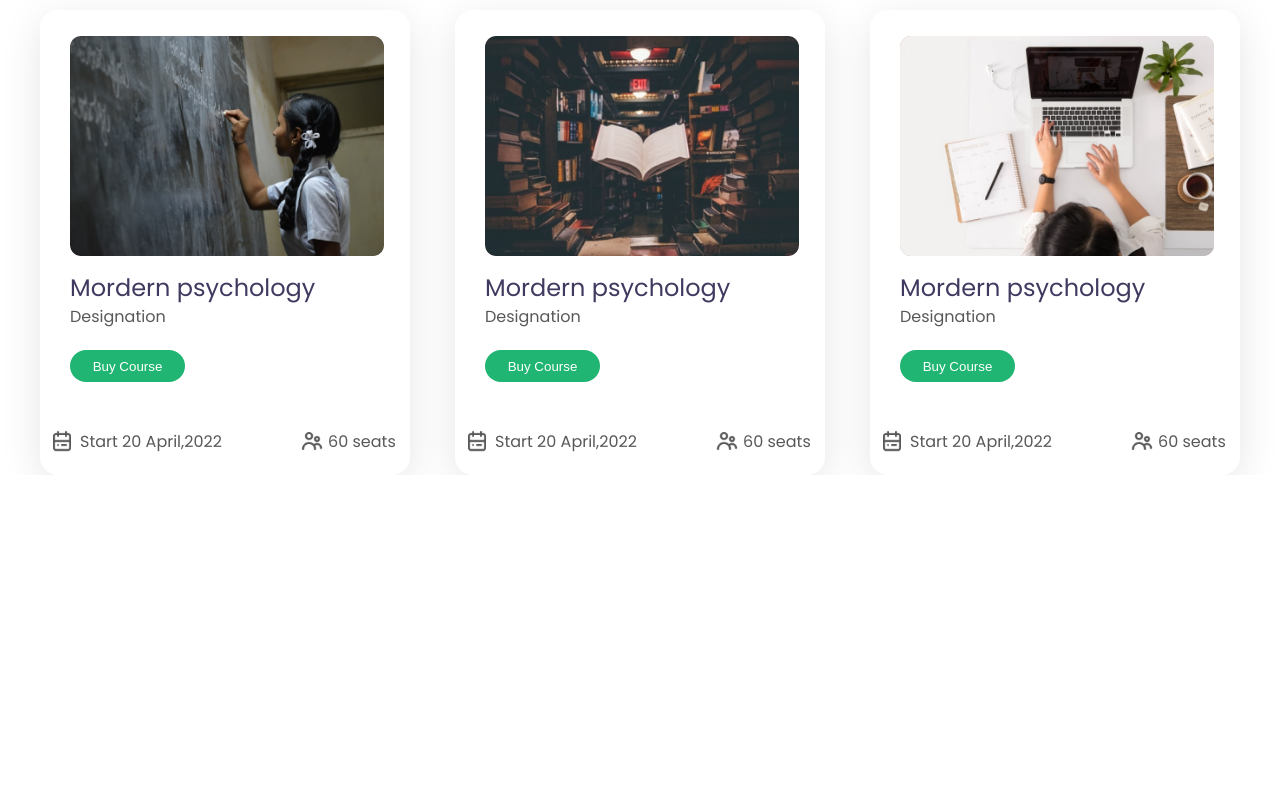
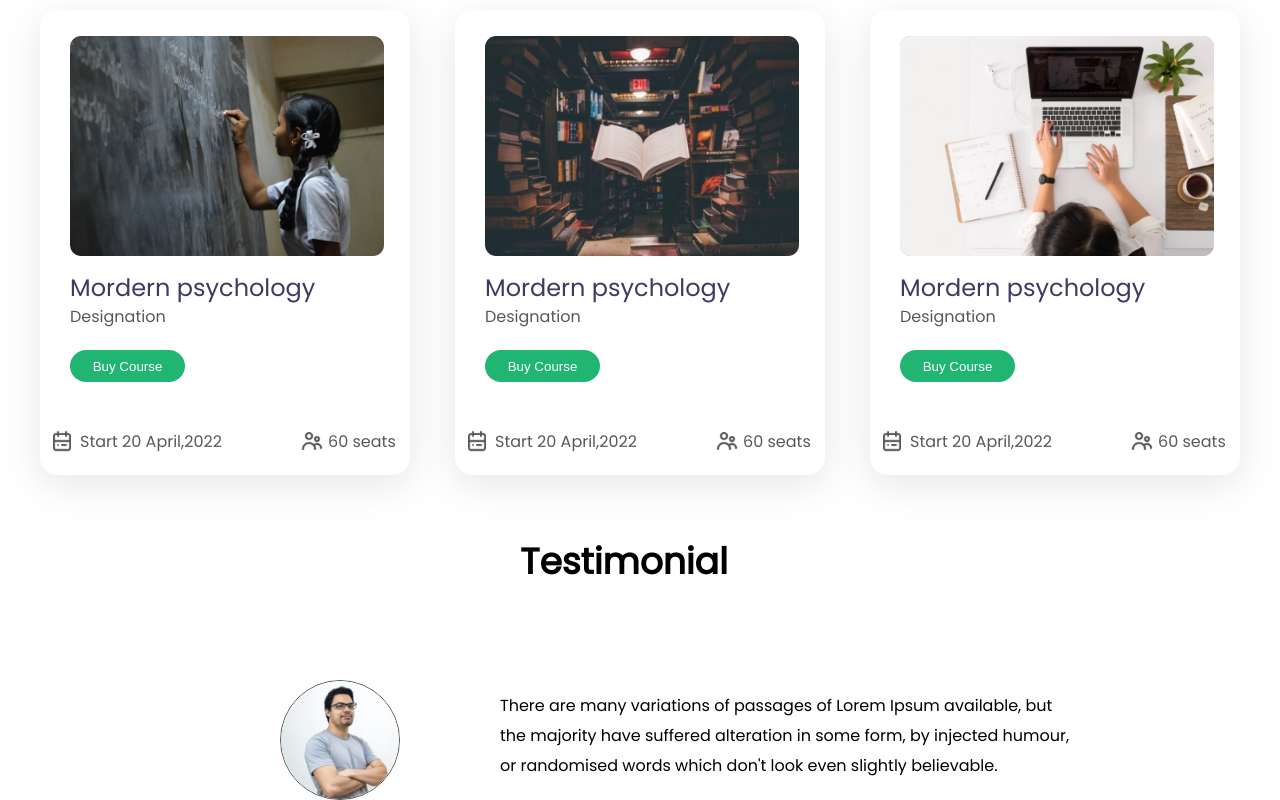
Before and after one commit to developersayem/Programming-hero-assainment-landing-page, a plain HTML site: page index.html in a window 1280 px wide. Shown: the part 1020-1820 px from the top of the page. Before the commit the page ends 1495 px from the top, so only its background shows below. Drawn offline with Linux system fonts and the light colour scheme.

Commit message:
testimonial section don

```diff
--- a/index.html
+++ b/index.html
@@ -107,7 +107,11 @@
                 </div>
             </div>
         </div>
-    </div>
+        <div class="testimonial">
+            <h1>Testimonial</h1>
+            <img src="./Photos/Man.png" alt="">
+            <p>There are many variations of passages of Lorem Ipsum available, but the majority have suffered alteration in some form, by injected humour, or randomised words which don't look even slightly believable.</p>
+        </div>
     </div>
 </body>
 
--- a/style.css
+++ b/style.css
@@ -389,3 +389,43 @@ body {
 .courses-card:hover {
     box-shadow: 0 0 20px rgba(0, 0, 0, 0.308);
 }
+
+.testimonial h1 {
+    position: absolute;
+    width: 219px;
+    height: 54px;
+    left: 520px;
+    top: 1555px;
+    font-family: 'Poppins';
+    font-style: normal;
+    font-weight: 700;
+    font-size: 36px;
+    line-height: 54px;
+    /* identical to box height */
+    color: #000000;
+}
+
+.testimonial img {
+    position: absolute;
+    width: 120px;
+    height: 120px;
+    left: 280px;
+    top: 1700px;
+    border: 1px solid #585859;
+    border-radius: 50%;
+}
+
+.testimonial p {
+    position: absolute;
+    width: 580px;
+    height: 90px;
+    left: 500px;
+    top: 1711px;
+    font-family: 'Poppins';
+    font-style: normal;
+    font-weight: 400;
+    font-size: 16px;
+    line-height: 30px;
+    /* or 188% */
+    color: #000000;
+}
```
